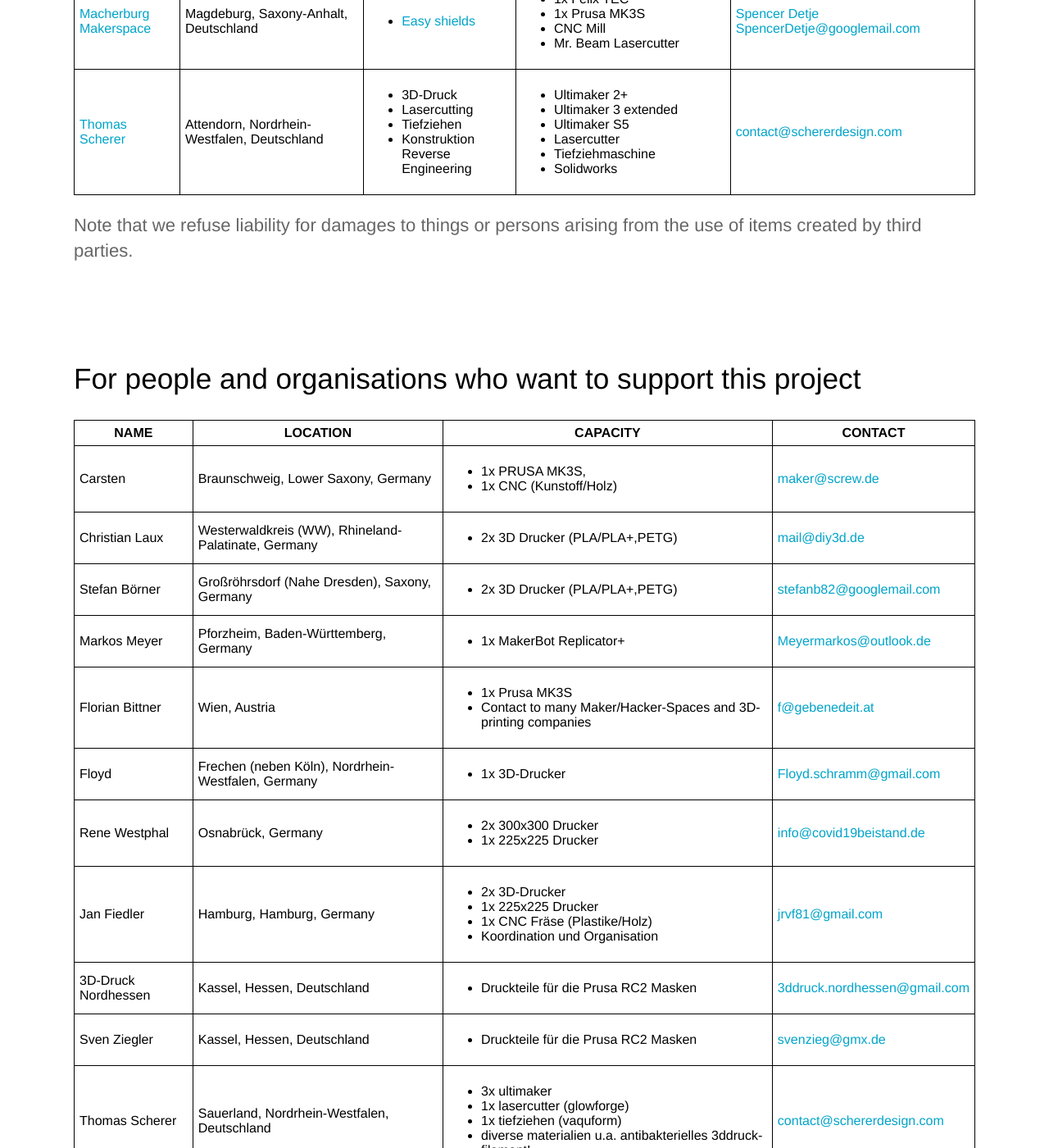
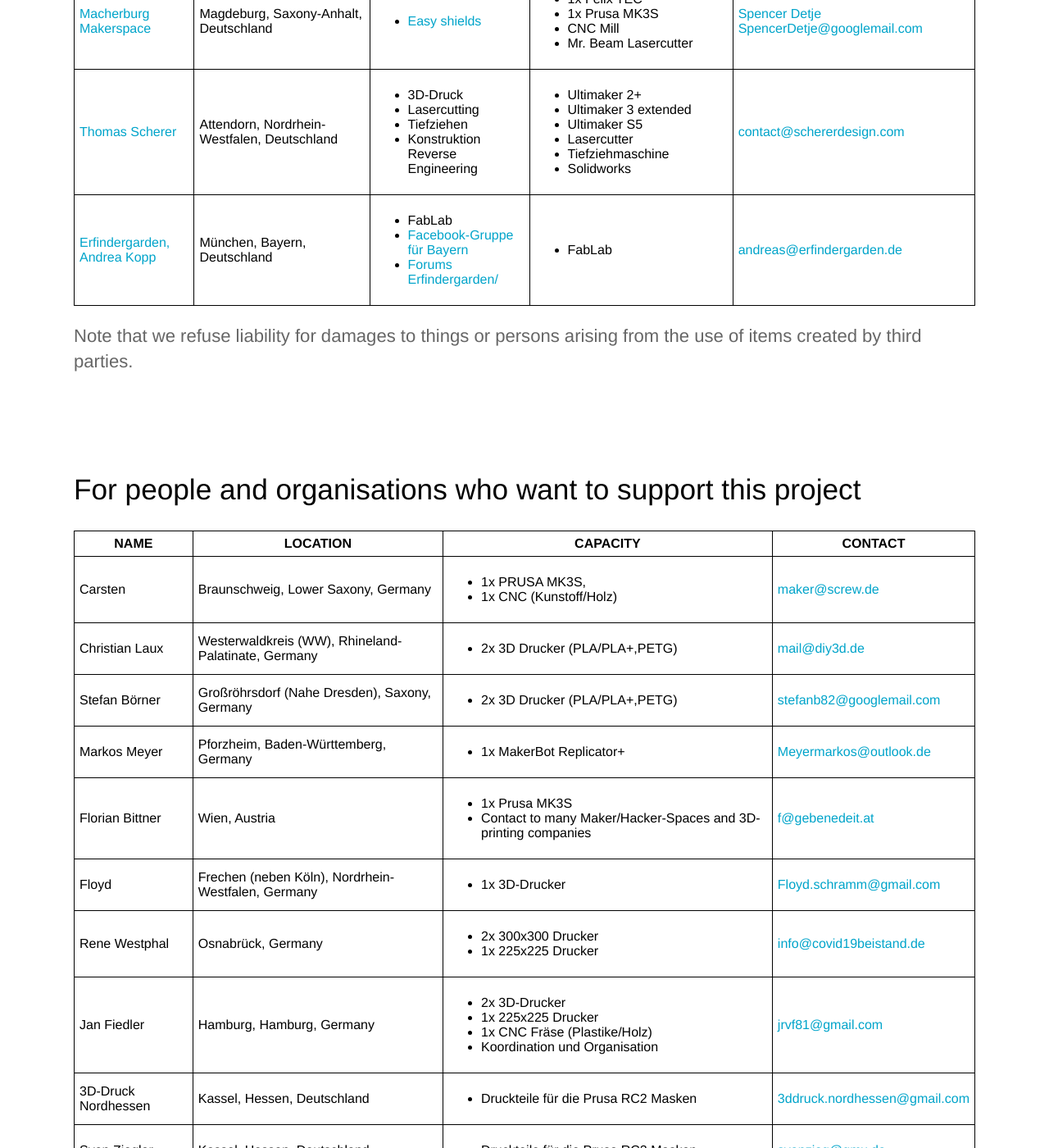
Before and after one commit to CloudCannon/hydra-jekyll-template, a Jekyll site: the page built from en/index.html, in a window 1280 px wide and 1400 px high, scrolled down 1634 px. Shown: the whole window at 82% size. Built offline with Jekyll 4.4.1, drawn with Linux system fonts in a browser that asks for light colours; some of the changed text lies outside the part shown.

Commit message:
Fix entry

```diff
--- a/_data/hubs.yml
+++ b/_data/hubs.yml
@@ -87,6 +87,20 @@
       - Lasercutting
       - Tiefziehen
       - Konstruktion Reverse Engineering
+  - name: Erfindergarden, Andrea Kopp
+    # Link is optional
+    link: erfindergarden.de
+    country: Deutschland
+    # State / region is optional
+    state: Bayern
+    city: München
+    contact: '<a href="mailto:andreas@erfindergarden.de">andreas@erfindergarden.de</a>'
+    capacity:
+      - FabLab
+    we_offer:
+      - FabLab
+      - '<a href="https://www.facebook.com/groups/220120426011912/" target="_blank">Facebook-Gruppe für Bayern</a>'
+      - '<a href="https://forums.erfindergarden.de/" target="_blank">Forums Erfindergarden/</a>'
 # Copy the block above and repeat =)
 de:
   - name: Hammertime Kassel
@@ -177,5 +191,18 @@
       - Lasercutting
       - Tiefziehen
       - Konstruktion Reverse Engineering
-
+  - name: Erfindergarden, Andrea Kopp
+    # Link is optional
+    link: erfindergarden.de
+    country: Deutschland
+    # State / region is optional
+    state: Bayern
+    city: München
+    contact: '<a href="mailto:andreas@erfindergarden.de">andreas@erfindergarden.de</a>'
+    capacity:
+      - FabLab
+    we_offer:
+      - FabLab
+      - '<a href="https://www.facebook.com/groups/220120426011912/" target="_blank">Facebook-Gruppe für Bayern</a>'
+      - '<a href="https://forums.erfindergarden.de/" target="_blank">Forums Erfindergarden/</a>'
   # Copy the block above and repeat =)
```
Also changed, not shown: _data/makers.yml (+20 -0 lines).
